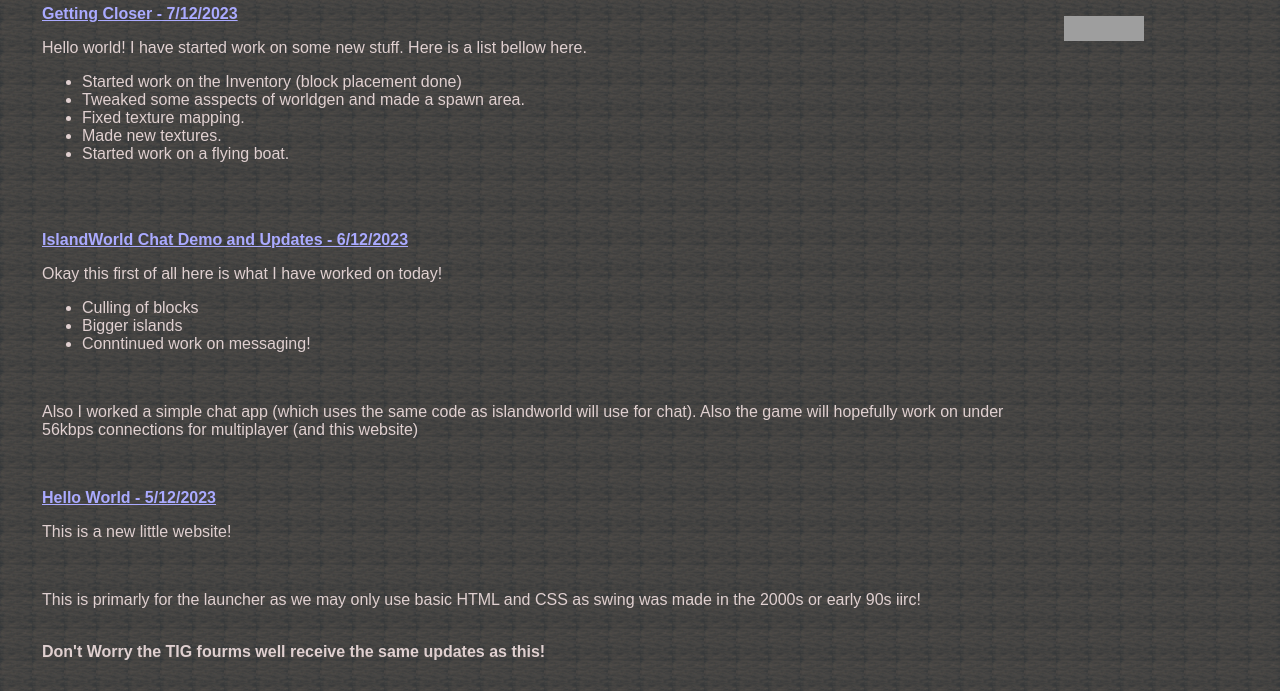
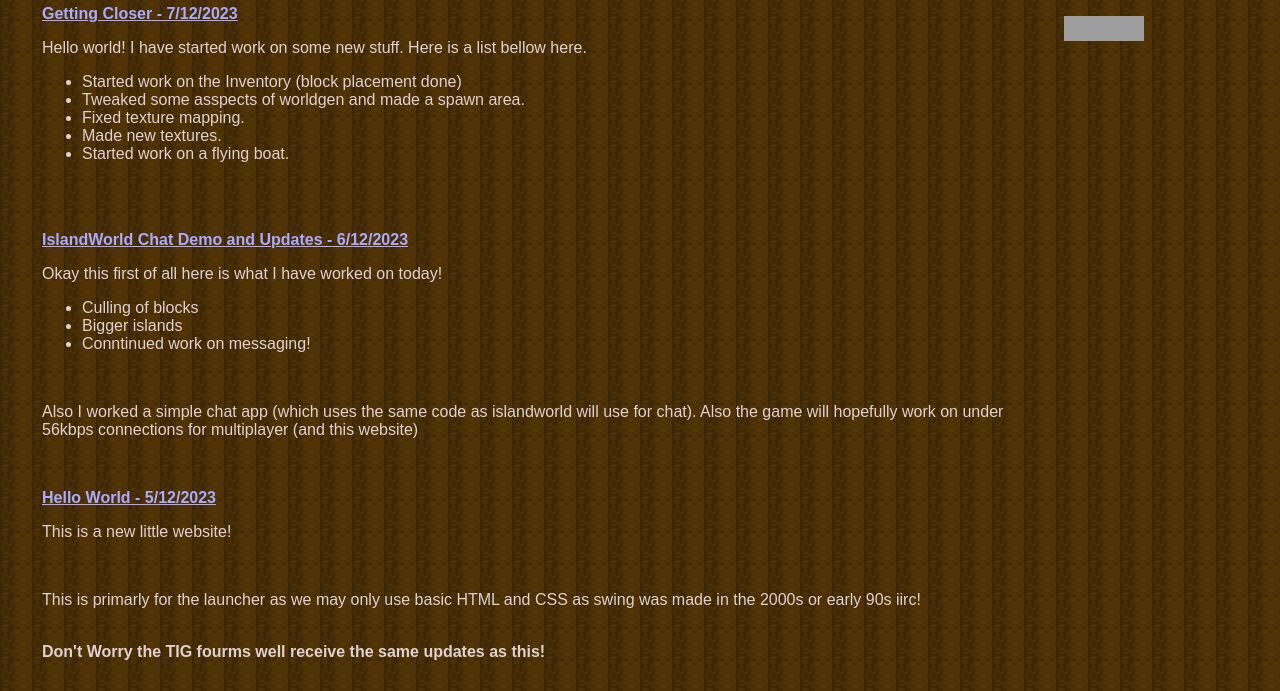
Before and after one commit to erievs/islandworld-web, a plain HTML site: page index.html in a window 1280 px wide. Shown: the part 108-799 px from the top of the page. Drawn offline with Linux system fonts and the light colour scheme; grey boxes are pictures that could not be loaded.

Commit message:
Update index.html

```diff
--- a/index.html
+++ b/index.html
@@ -9,7 +9,7 @@
 </head>
 
 
-<body style="background-image: url('res/bg_main.png');">
+<body style="background-image: url('res/dirt.png');">
   <table width="100%" height="100%">
     <tbody>
       <tr valign="top">
```
